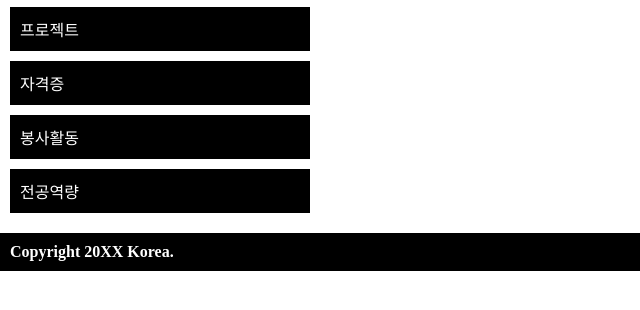
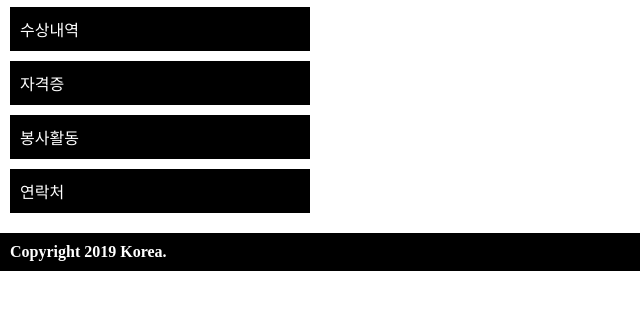
Before and after one commit to saewoosusi96/gks74563.github.io, a plain HTML site: page ephoto6.html in a window 1280 px wide. Shown: the part 220-530 px from the top of the page, 0-640 px from the left. Drawn offline with Linux system fonts and the light colour scheme.

Commit message:
Update ephoto6.html

```diff
--- a/ephoto6.html
+++ b/ephoto6.html
@@ -18,10 +18,11 @@
 					<li><a href="./ephoto.html">자기소개</a></li>
 					<li><a href="./ephoto1.html">학력</a></li>
 					<li><a href="./ephoto2.html">경력</a></li>
-					<li><a href="./ephoto3.html">프로젝트</a></li>
+					<li><a href="./ephoto3.html">수상내역</a></li>
 					<li><a href="./ephoto4.html">자격증</a></li>
 					<li><a href="./ephoto5.html">봉사활동</a></li>
-					<li><a href="./ephoto6.html">전공역량</a></li>
+					<!--<li><a href="./ephoto6.html">전공역량</a></li>-->
+					<li><a href="./ephoto7.html">연락처</a></li>
 				</ul>
 			</nav>
 			<section class="col-6 col-t-9">
@@ -35,7 +36,7 @@
 		<div class="row">
 		</div>
 		<footer class="footer">
-			<h4>Copyright 20XX Korea.</h4>
+			<h4>Copyright 2019 Korea.</h4>
 		</footer>
 	</body>
 </html>
```
